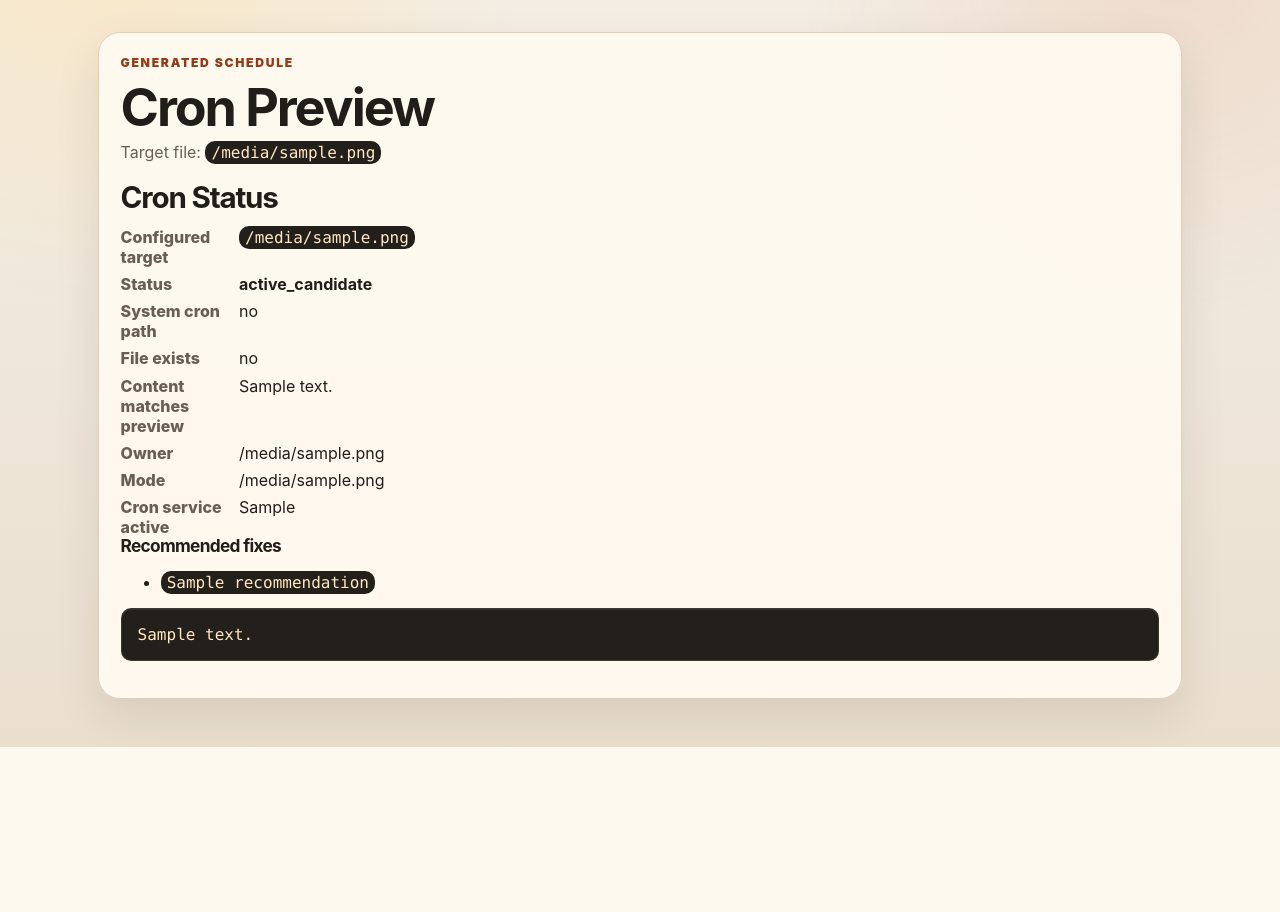
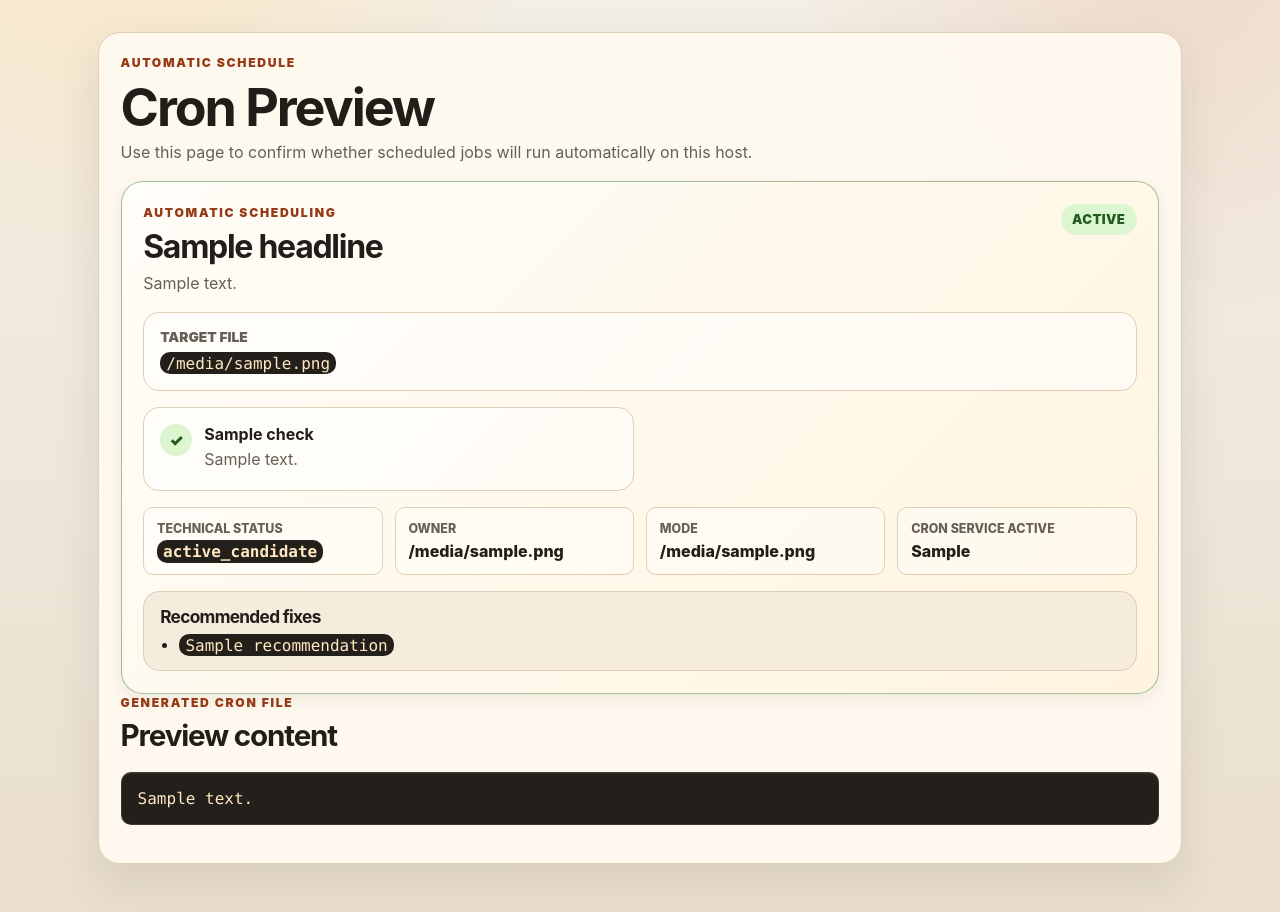
Before and after one commit to benj1m1/pi-scheduler, a FastAPI app: template app/templates/cron_preview.html in a window 1280 px wide. Shown: the part 65-977 px from the top of the page. Before the commit the page ends 812 px from the top, so only its background shows below. Run offline with FastAPI, Linux system fonts and the light colour scheme; the template is opened without the code that fills it: most values are stand-ins (such as "Sample title", 1, 10 or a date in 2020); parts of the project's set-up code (start-up, migrations or seed data) failed here and were passed over.

Commit message:
feat: clarify automatic cron status

```diff
--- a/app/static/styles.css
+++ b/app/static/styles.css
@@ -442,6 +442,108 @@ button:disabled, button.primary:disabled {
 .danger { background: var(--danger); border-color: var(--danger); color: white; }
 .danger:hover { background: #6f1715; border-color: #6f1715; color: white; }
 
+.cron-page { gap: var(--space-5); }
+.cron-status-card {
+  background: linear-gradient(135deg, var(--surface-raised), var(--surface-warm));
+  border: 1px solid var(--border);
+  border-radius: var(--radius-lg);
+  box-shadow: var(--shadow-sm);
+  display: grid;
+  gap: var(--space-4);
+  padding: clamp(1rem, 3vw, 1.35rem);
+}
+.cron-status-active { border-color: rgb(47 125 50 / 45%); }
+.cron-status-likely_active { border-color: rgb(181 106 0 / 45%); }
+.cron-status-not_active { border-color: rgb(142 33 30 / 34%); }
+.cron-status-summary {
+  align-items: start;
+  display: grid;
+  gap: var(--space-4);
+  grid-template-columns: minmax(0, 1fr) auto;
+}
+.cron-status-summary h2 { font-size: clamp(1.4rem, 3vw, 2rem); margin: 0.1rem 0 0; }
+.cron-status-summary p:not(.eyebrow) { color: var(--text-soft); line-height: 1.55; margin: 0.45rem 0 0; max-width: 58rem; }
+.status-badge {
+  border-radius: 999px;
+  display: inline-flex;
+  font-size: 0.82rem;
+  font-weight: 900;
+  justify-self: end;
+  letter-spacing: 0.03em;
+  padding: 0.48rem 0.72rem;
+  text-transform: uppercase;
+  white-space: nowrap;
+}
+.status-badge-active { background: var(--success-bg); color: var(--success-text); }
+.status-badge-likely_active { background: var(--warning-bg); color: var(--warning-text); }
+.status-badge-not_active { background: var(--danger-bg); color: var(--danger); }
+.status-badge-unknown { background: #e8e1d6; color: #5b554d; }
+.cron-target-card {
+  background: rgb(255 255 255 / 54%);
+  border: 1px solid var(--border);
+  border-radius: var(--radius-md);
+  display: grid;
+  gap: 0.4rem;
+  padding: var(--space-4);
+}
+.cron-target-card span { color: var(--text-soft); font-size: 0.86rem; font-weight: 900; text-transform: uppercase; }
+.cron-target-card code { overflow-wrap: anywhere; width: fit-content; }
+.cron-check-grid {
+  display: grid;
+  gap: var(--space-3);
+  grid-template-columns: repeat(2, minmax(0, 1fr));
+}
+.cron-check {
+  align-items: start;
+  background: rgb(255 255 255 / 48%);
+  border: 1px solid var(--border);
+  border-radius: var(--radius-md);
+  display: grid;
+  gap: 0.75rem;
+  grid-template-columns: 2rem minmax(0, 1fr);
+  min-height: 5.25rem;
+  padding: var(--space-4);
+}
+.check-icon {
+  align-items: center;
+  border-radius: 999px;
+  display: inline-flex;
+  font-weight: 900;
+  height: 2rem;
+  justify-content: center;
+  width: 2rem;
+}
+.cron-check-pass .check-icon { background: var(--success-bg); color: var(--success-text); }
+.cron-check-fail .check-icon { background: var(--danger-bg); color: var(--danger); }
+.cron-check-unknown .check-icon { background: var(--warning-bg); color: var(--warning-text); }
+.cron-check strong { display: block; margin-bottom: 0.2rem; }
+.cron-check span:last-child { color: var(--text-soft); line-height: 1.45; }
+.cron-meta-grid {
+  display: grid;
+  gap: var(--space-3);
+  grid-template-columns: repeat(4, minmax(0, 1fr));
+}
+.cron-meta-grid div {
+  background: rgb(255 255 255 / 36%);
+  border: 1px solid var(--border);
+  border-radius: var(--radius-sm);
+  padding: 0.8rem;
+}
+.cron-meta-grid dt { font-size: 0.78rem; margin-bottom: 0.3rem; text-transform: uppercase; }
+.cron-meta-grid dd { font-weight: 800; }
+.cron-message-list {
+  border-radius: var(--radius-md);
+  display: grid;
+  gap: 0.5rem;
+  padding: var(--space-4);
+}
+.cron-message-list h3 { margin: 0; }
+.cron-message-list ul { margin: 0; padding-left: 1.2rem; }
+.cron-message-list li + li { margin-top: 0.45rem; }
+.cron-message-list code { overflow-wrap: anywhere; }
+.cron-warnings { background: var(--warning-bg); color: var(--warning-text); }
+.cron-recommendations { background: var(--surface-muted); border: 1px solid var(--border); }
+
 .badge {
   border: 1px solid transparent;
   border-radius: 999px;
@@ -576,6 +678,7 @@ input:focus-visible, select:focus-visible, textarea:focus-visible {
   .filter-grid { grid-template-columns: repeat(2, minmax(0, 1fr)); }
   .stats-grid { grid-template-columns: repeat(2, minmax(0, 1fr)); text-align: left; }
   .stats-grid dt, .stats-grid dd { grid-row: auto; }
+  .cron-check-grid, .cron-meta-grid { grid-template-columns: 1fr; }
 }
 
 @media (max-width: 700px) {
@@ -593,6 +696,9 @@ input:focus-visible, select:focus-visible, textarea:focus-visible {
   .drag-handle { justify-self: flex-start; }
   .member-row-actions { justify-content: stretch; }
   .member-row-actions button { flex: 1 1 7rem; }
+  .cron-status-summary { grid-template-columns: 1fr; }
+  .status-badge { justify-self: start; }
+  .cron-check { min-height: 0; }
   dl, .wide { grid-template-columns: 1fr; }
   .job-card .card-head, .job-card .card-head h2, .job-card .prompt-preview { min-height: 0; }
   dt { margin-top: 0.5rem; }
--- a/app/templates/cron_preview.html
+++ b/app/templates/cron_preview.html
@@ -1,40 +1,74 @@
 {% extends "base.html" %}
 {% block title %}Cron Preview - Pi Scheduler{% endblock %}
 {% block content %}
-<section class="panel page-panel">
+<section class="panel page-panel cron-page">
   <div class="section-head">
     <div>
-      <p class="eyebrow">Generated schedule</p>
+      <p class="eyebrow">Automatic schedule</p>
       <h1>Cron Preview</h1>
-      <p class="hint">Target file: <code>{{ cron_file }}</code></p>
+      <p class="hint">Use this page to confirm whether scheduled jobs will run automatically on this host.</p>
     </div>
   </div>
-  <div class="status-card">
-    <h2>Cron Status</h2>
-    <dl>
-      <dt>Configured target</dt><dd><code>{{ cron_status.target_file }}</code></dd>
-      <dt>Status</dt><dd><strong>{{ cron_status.status }}</strong></dd>
-      <dt>System cron path</dt><dd>{{ 'yes' if cron_status.is_system_cron_path else 'no' }}</dd>
-      <dt>File exists</dt><dd>{{ 'yes' if cron_status.file_exists else 'no' }}</dd>
-      <dt>Content matches preview</dt><dd>{{ cron_status.content_matches if cron_status.content_matches is not none else 'unknown' }}</dd>
-      <dt>Owner</dt><dd>{{ cron_status.file_owner or 'unknown' }}</dd>
-      <dt>Mode</dt><dd>{{ cron_status.file_mode or 'unknown' }}</dd>
-      <dt>Cron service active</dt><dd>{{ cron_status.cron_service_active if cron_status.cron_service_active is not none else 'unknown' }}</dd>
+
+  <section class="cron-status-card cron-status-{{ cron_status.automatic_status }}" aria-labelledby="automatic-scheduling-title">
+    <div class="cron-status-summary">
+      <div>
+        <p class="eyebrow">Automatic Scheduling</p>
+        <h2 id="automatic-scheduling-title">{{ cron_status.headline }}</h2>
+        <p>{{ cron_status.summary }}</p>
+      </div>
+      <span class="status-badge status-badge-{{ cron_status.automatic_status }}">{{ cron_status.automatic_status|replace('_', ' ')|title }}</span>
+    </div>
+
+    <div class="cron-target-card">
+      <span>Target file</span>
+      <code>{{ cron_status.target_file }}</code>
+    </div>
+
+    <div class="cron-check-grid" role="list" aria-label="Cron activation checks">
+      {% for check in cron_status.checks %}
+      <div class="cron-check cron-check-{{ check.state }}" role="listitem">
+        <span class="check-icon" aria-hidden="true">{{ '✓' if check.state == 'pass' else '✕' if check.state == 'fail' else '?' }}</span>
+        <div>
+          <strong>{{ check.label }}</strong>
+          <span>{{ check.detail }}</span>
+        </div>
+      </div>
+      {% endfor %}
+    </div>
+
+    <dl class="cron-meta-grid">
+      <div><dt>Technical status</dt><dd><code>{{ cron_status.status }}</code></dd></div>
+      <div><dt>Owner</dt><dd>{{ cron_status.file_owner or 'unknown' }}</dd></div>
+      <div><dt>Mode</dt><dd>{{ cron_status.file_mode or 'unknown' }}</dd></div>
+      <div><dt>Cron service active</dt><dd>{{ cron_status.cron_service_active if cron_status.cron_service_active is not none else 'unknown' }}</dd></div>
     </dl>
+
     {% if cron_status.warnings %}
+    <div class="cron-message-list cron-warnings">
       <h3>Warnings</h3>
       <ul>
         {% for warning in cron_status.warnings %}<li>{{ warning }}</li>{% endfor %}
       </ul>
+    </div>
     {% endif %}
     {% if cron_status.recommendations %}
+    <div class="cron-message-list cron-recommendations">
       <h3>Recommended fixes</h3>
       <ul>
         {% for recommendation in cron_status.recommendations %}<li><code>{{ recommendation }}</code></li>{% endfor %}
       </ul>
+    </div>
     {% endif %}
+  </section>
+
+  {% if error %}<div class="errors" role="alert"><p>{{ error }}</p></div>{% endif %}
+  <div class="section-head log-head">
+    <div>
+      <p class="eyebrow">Generated cron file</p>
+      <h2>Preview content</h2>
     </div>
-  {% if error %}<div class="errors" role="alert"><p>{{ error }}</p></div>{% endif %}
+  </div>
   <pre class="log-box" tabindex="0" aria-label="Generated cron file">{{ content }}</pre>
 </section>
 {% endblock %}
```
Also changed, not shown: app/cron_status.py (+104 -11 lines), tests/test_core.py (+47 -2 lines), README.md. Lines whose indentation alone changed are shown as unchanged.
